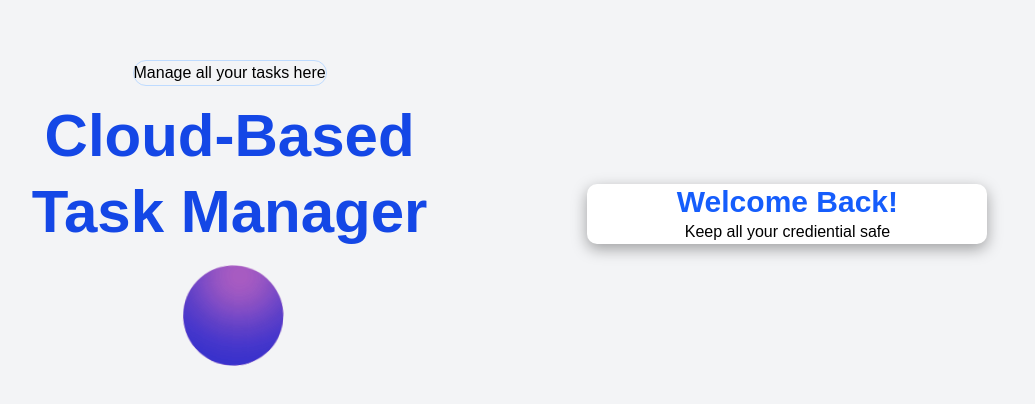
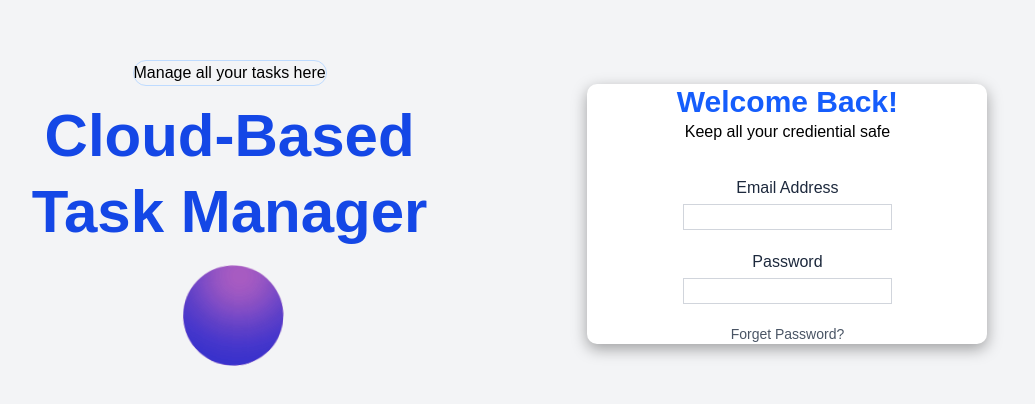
Before and after one commit to htnahddis/TaskManager, a React (Vite) app in the folder client/: page /log-in in a window 1280 px wide. Shown: the part 218-622 px from the top of the page, without its empty margins (41-1076 px from the left). Built offline with nearby package versions, Linux system fonts and the light colour scheme.

Commit message:
Worked on Login Page. Login Page InProgress

```diff
--- /dev/null
+++ b/client/src/components/Button.jsx
@@ -0,0 +1,11 @@
+import React from 'react'
+
+function Button() {
+  return (
+    <div>
+
+    </div>
+  )
+}
+
+export default Button
--- /dev/null
+++ b/client/src/components/Textbox.jsx
@@ -0,0 +1,26 @@
+import React from 'react'
+import clsx from "clsx"
+
+const Textbox = React.forwardRef(({type,placeholder, label,error, className,
+    register, name
+}, ref)=>{
+    return (
+        <div className='w-full flex flex-col gap-1'>
+            {label && (
+                <label htmlFor={name} className='text-slate-800'>{label}</label>
+
+            )}
+
+                    <div>
+                    <input type={type} name= {name} placholder = {placeholder} ref = {ref} {...register}
+                    aria-invalid={error? "true" : "false"}
+                    className={clsx("bg-transparent px-3 py-2.5 2xl:py-3 border border-gray-300 placeholder-gray-900 outline-none text-base focus:ring-2 ring-blue-300", className)}/>
+                   </div>
+
+                   {error &&  (<span className='text-xs text-[#f64949fe] mt-0.5'>{error}</span>)}
+
+        </div>
+    )
+})
+
+export default Textbox;
--- a/client/src/pages/Login.jsx
+++ b/client/src/pages/Login.jsx
@@ -1,7 +1,8 @@
 import React, { useEffect } from 'react'
 import {Routes, Route, Navigate, Outlet , useLocation, useNavigate} from "react-router-dom"
 import {useForm} from "react-hook-form"
-
+import Textbox from '../components/Textbox';
+import Button from '../components/Button';
 
 function Login() {
   const user = "";
@@ -49,8 +50,29 @@ return (<>
                   <p className='text-blue-600 text-3xl font-bold text-center'>
                     Welcome Back!
                   </p>
-                  <span>Keep all your crediential safe</span>
+                  <p className='text-center text-base text-grey-700'
+                  >Keep all your crediential safe</p>
                 </div>
+                <div className='flex flex-col gap-y-5'>
+                  <Textbox
+                  placeholder = "email@example.com"
+                  type= "email"
+                  name= "email"
+                  label ="Email Address"
+                  register= {register("email",{required: " Email Address is required!!"})}
+                  error = {errors.email? errors.email.message : ""}/>
+
+                <Textbox
+                  placeholder = "your password"
+                  type= "password"
+                  name= "password"
+                  label ="Password"
+                  register= {register("password",{required: " Password is required!!"})}
+                  error = {errors.password? errors.password.message : ""}/>
+                <span className='text-sm text-gray-600  hover:text-blue-600 hover:underline cursor-pointer'>Forget Password?</span>
+
+                </div>
+
 
 
                </form>
```
